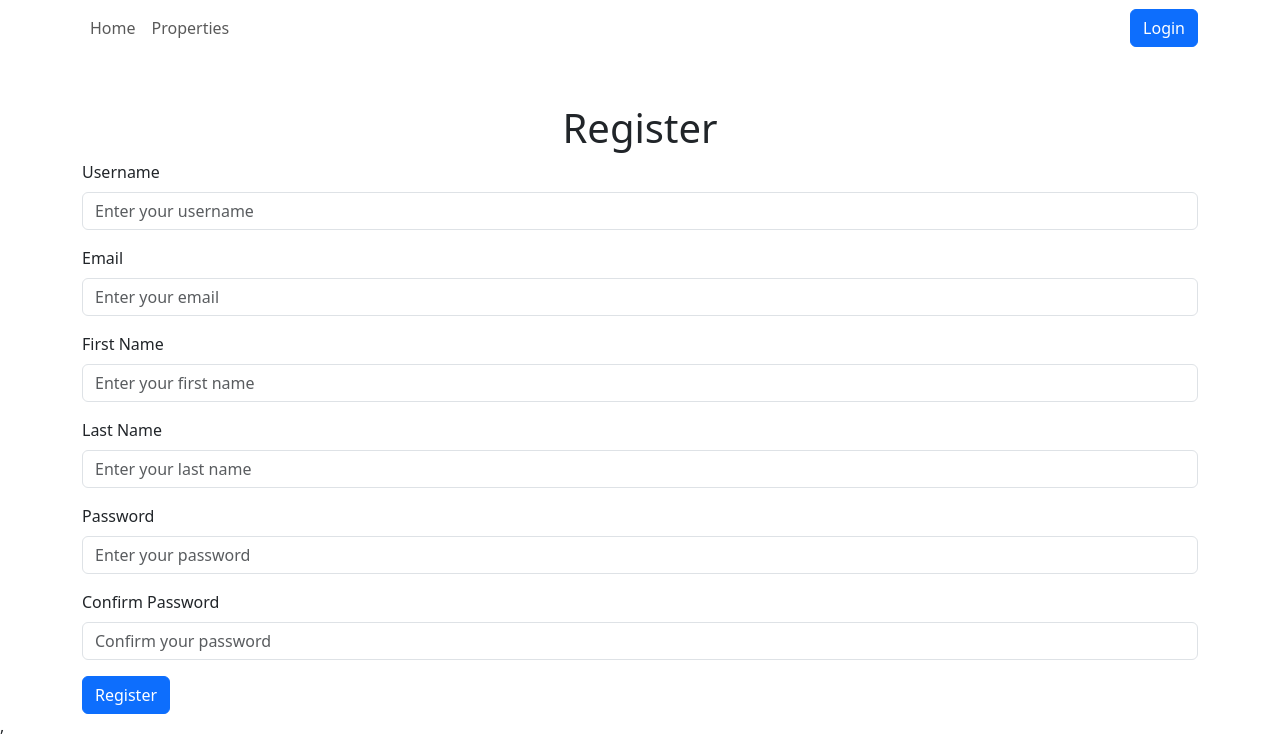
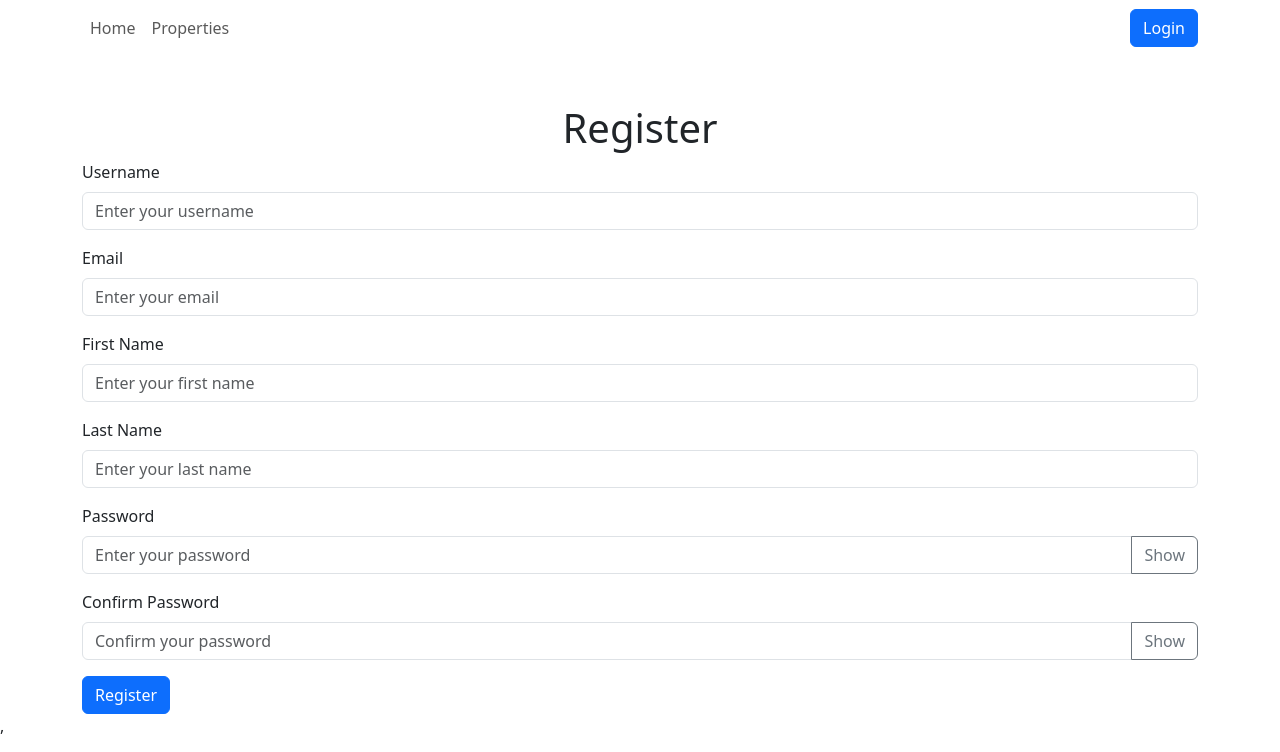
Before and after one commit to repair-or-replace/frontend_web_version, a React (Vite) app: page /signup in a window 1280 px wide. Shown: the top 752 px of the page. Built offline with nearby package versions, Linux system fonts and the light colour scheme.

Commit message:
Update Register.jsx

```diff
--- a/src/Components/Register.jsx
+++ b/src/Components/Register.jsx
@@ -1,3 +1,158 @@
+// import React, { useState } from "react";
+// import axios from "axios";
+// import { useNavigate } from "react-router-dom";
+// import { Form, Button, Container, Alert } from "react-bootstrap";
+
+// const Register = () => {
+//   const [formData, setFormData] = useState({
+//     username: "",
+//     email: "",
+//     first_name: "",
+//     last_name: "",
+//     password: "",
+//     confirm_password: "",
+//   });
+//   const [error, setError] = useState("");
+//   const [success, setSuccess] = useState("");
+//   const navigate = useNavigate();
+
+//   const handleChange = (e) => {
+//     const { name, value } = e.target;
+//     setFormData({ ...formData, [name]: value });
+//   };
+
+//   const handleSubmit = async (e) => {
+//     e.preventDefault();
+
+//     if (formData.password !== formData.confirm_password) {
+//       setError("Passwords do not match.");
+//       return;
+//     }
+
+//     try {
+//       console.log("Payload being sent:", {
+//         username: formData.username,
+//         email: formData.email,
+//         first_name: formData.first_name,
+//         last_name: formData.last_name,
+//         password: formData.password,
+//         password_confirm: formData.confirm_password,
+//       });
+
+//       const response = await axios.post(
+//         `${import.meta.env.VITE_BACKEND_URL}/api/signup/`,
+//         {
+//           username: formData.username,
+//           email: formData.email,
+//           first_name: formData.first_name,
+//           last_name: formData.last_name,
+//           password: formData.password,
+//           password_confirm: formData.confirm_password, // Include confirm_password
+//         },
+//         {
+//           headers: { "Content-Type": "application/json" },
+//         }
+//       );
+
+//       if (response.status === 201) {
+//         setSuccess("Registration successful! Redirecting to login...");
+//         setTimeout(() => navigate("/login"), 2000); // Redirect to login page after 2 seconds
+//       }
+//     } catch (err) {
+//       console.error("Error during registration:", err.response?.data || err.message);
+
+//       const errorData = err.response?.data;
+//       if (errorData) {
+//         setError(
+//           errorData.message || "An error occurred during registration."
+//         );
+//       } else {
+//         setError("An unknown error occurred. Please try again later.");
+//       }
+//     }
+//   };
+
+//   return (
+//     <Container className="mt-5">
+//       <h1 className="text-center">Register</h1>
+//       {error && <Alert variant="danger">{error}</Alert>}
+//       {success && <Alert variant="success">{success}</Alert>}
+//       <Form onSubmit={handleSubmit}>
+//         <Form.Group className="mb-3" controlId="formUsername">
+//           <Form.Label>Username</Form.Label>
+//           <Form.Control
+//             type="text"
+//             name="username"
+//             value={formData.username}
+//             onChange={handleChange}
+//             required
+//             placeholder="Enter your username"
+//           />
+//         </Form.Group>
+//         <Form.Group className="mb-3" controlId="formEmail">
+//           <Form.Label>Email</Form.Label>
+//           <Form.Control
+//             type="email"
+//             name="email"
+//             value={formData.email}
+//             onChange={handleChange}
+//             required
+//             placeholder="Enter your email"
+//           />
+//         </Form.Group>
+//         <Form.Group className="mb-3" controlId="formFirstName">
+//           <Form.Label>First Name</Form.Label>
+//           <Form.Control
+//             type="text"
+//             name="first_name"
+//             value={formData.first_name}
+//             onChange={handleChange}
+//             placeholder="Enter your first name"
+//           />
+//         </Form.Group>
+//         <Form.Group className="mb-3" controlId="formLastName">
+//           <Form.Label>Last Name</Form.Label>
+//           <Form.Control
+//             type="text"
+//             name="last_name"
+//             value={formData.last_name}
+//             onChange={handleChange}
+//             placeholder="Enter your last name"
+//           />
+//         </Form.Group>
+//         <Form.Group className="mb-3" controlId="formPassword">
+//           <Form.Label>Password</Form.Label>
+//           <Form.Control
+//             type="password"
+//             name="password"
+//             value={formData.password}
+//             onChange={handleChange}
+//             required
+//             placeholder="Enter your password"
+//           />
+//         </Form.Group>
+//         <Form.Group className="mb-3" controlId="formConfirmPassword">
+//           <Form.Label>Confirm Password</Form.Label>
+//           <Form.Control
+//             type="password"
+//             name="confirm_password"
+//             value={formData.confirm_password}
+//             onChange={handleChange}
+//             required
+//             placeholder="Confirm your password"
+//           />
+//         </Form.Group>
+//         <Button variant="primary" type="submit">
+//           Register
+//         </Button>
+//       </Form>
+//     </Container>
+//   );
+// };
+
+// export default Register;
+
+
 import React, { useState } from "react";
 import axios from "axios";
 import { useNavigate } from "react-router-dom";
@@ -14,11 +169,21 @@ const Register = () => {
   });
   const [error, setError] = useState("");
   const [success, setSuccess] = useState("");
+  const [showPassword, setShowPassword] = useState(false); // 控制密码显示状态
+  const [showConfirmPassword, setShowConfirmPassword] = useState(false); // 控制确认密码显示状态
   const navigate = useNavigate();
 
   const handleChange = (e) => {
     const { name, value } = e.target;
     setFormData({ ...formData, [name]: value });
+  };
+
+  const toggleShowPassword = () => {
+    setShowPassword(!showPassword);
+  };
+
+  const toggleShowConfirmPassword = () => {
+    setShowConfirmPassword(!showConfirmPassword);
   };
 
   const handleSubmit = async (e) => {
@@ -30,15 +195,6 @@ const Register = () => {
     }
 
     try {
-      console.log("Payload being sent:", {
-        username: formData.username,
-        email: formData.email,
-        first_name: formData.first_name,
-        last_name: formData.last_name,
-        password: formData.password,
-        password_confirm: formData.confirm_password,
-      });
-
       const response = await axios.post(
         `${import.meta.env.VITE_BACKEND_URL}/api/signup/`,
         {
@@ -47,7 +203,7 @@ const Register = () => {
           first_name: formData.first_name,
           last_name: formData.last_name,
           password: formData.password,
-          password_confirm: formData.confirm_password, // Include confirm_password
+          password_confirm: formData.confirm_password,
         },
         {
           headers: { "Content-Type": "application/json" },
@@ -59,16 +215,9 @@ const Register = () => {
         setTimeout(() => navigate("/login"), 2000); // Redirect to login page after 2 seconds
       }
     } catch (err) {
-      console.error("Error during registration:", err.response?.data || err.message);
-
-      const errorData = err.response?.data;
-      if (errorData) {
       setError(
-          errorData.message || "An error occurred during registration."
+        err.response?.data?.message || "An error occurred during registration."
       );
-      } else {
-        setError("An unknown error occurred. Please try again later.");
-      }
     }
   };
 
@@ -122,25 +271,35 @@ const Register = () => {
         </Form.Group>
         <Form.Group className="mb-3" controlId="formPassword">
           <Form.Label>Password</Form.Label>
+          <div className="input-group">
             <Form.Control
-            type="password"
+              type={showPassword ? "text" : "password"}
               name="password"
               value={formData.password}
               onChange={handleChange}
               required
               placeholder="Enter your password"
             />
+            <Button variant="outline-secondary" onClick={toggleShowPassword}>
+              {showPassword ? "Hide" : "Show"}
+            </Button>
+          </div>
         </Form.Group>
         <Form.Group className="mb-3" controlId="formConfirmPassword">
           <Form.Label>Confirm Password</Form.Label>
+          <div className="input-group">
             <Form.Control
-            type="password"
+              type={showConfirmPassword ? "text" : "password"}
               name="confirm_password"
               value={formData.confirm_password}
               onChange={handleChange}
               required
               placeholder="Confirm your password"
             />
+            <Button variant="outline-secondary" onClick={toggleShowConfirmPassword}>
+              {showConfirmPassword ? "Hide" : "Show"}
+            </Button>
+          </div>
         </Form.Group>
         <Button variant="primary" type="submit">
           Register
```
Lines whose indentation alone changed are shown as unchanged.
